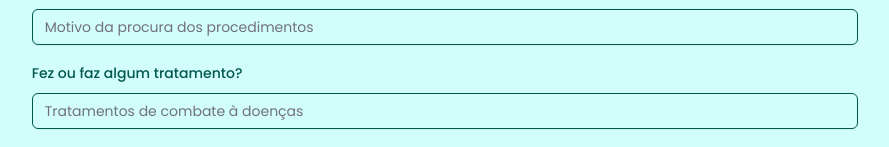
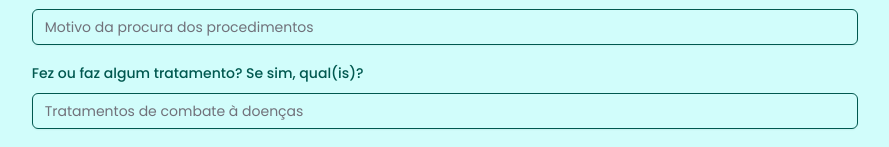
Before and after one commit to DanielOrfeu/amesteticaemassoterapia, a Next.js app: page /agendamento in a window 1280 px wide. Shown: the part 567-714 px from the top of the page, without its empty margins (195-1084 px from the left). Built offline with nearby package versions, Linux system fonts and the light colour scheme.

Commit message:
fix: prop do formulário não processada

```diff
--- a/src/app/agendamento/page.tsx
+++ b/src/app/agendamento/page.tsx
@@ -85,7 +85,7 @@ export default function Agendamento() {
       .replace(
         /,/g,
         '\n',
-      )}\n\nSe fiz ou faço tratamento para alguma doença? N/A\nSe tenho alguma alergia? N/A\n\nAguardo retorno. Obrigado!`
+      )}\n\nSe fiz ou faço tratamento para alguma doença? ${data.treatments || 'N/A'}\nSe tenho alguma alergia? ${data.allergies || 'N/A'}\n\nAguardo retorno. Obrigado!`
 
     window.open(
       `https://wa.me/5521989711190?text=${encodeURIComponent(textToSend)}`,
@@ -229,7 +229,9 @@ export default function Agendamento() {
             name="treatments"
             render={({ field }) => (
               <FormItem>
-                <FormLabel>Fez ou faz algum tratamento?</FormLabel>
+                <FormLabel>
+                  Fez ou faz algum tratamento? Se sim, qual(is)?
+                </FormLabel>
                 <FormControl>
                   <Input
                     placeholder="Tratamentos de combate à doenças"
```
